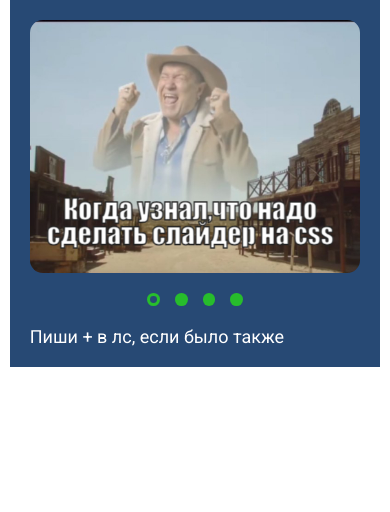
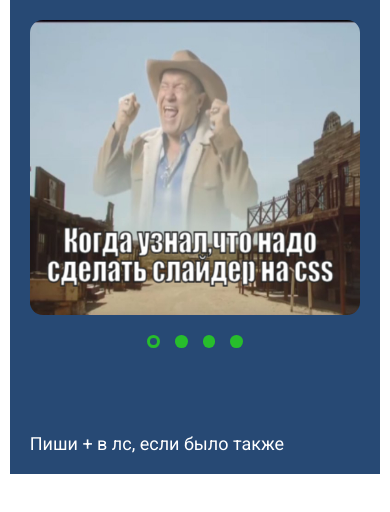
Before and after one commit to drakooosha/cssMemSlider, a plain HTML site: page cssMemSlider/index.html in a window 390 px wide. Drawn offline with Linux system fonts and the light colour scheme.

Commit message:
fix: remove px sizes, added vh (2021-10-17 17:59:59)

```diff
--- a/cssMemSlider/css/main.css
+++ b/cssMemSlider/css/main.css
@@ -29,7 +29,7 @@ body {
 }
 
 .container {
-    width: 63vw;
+    width: 61vw;
     padding: 20px;
     margin: 0 auto;
     background-color: #274974;
@@ -42,8 +42,7 @@ input {
 }
 
 .slider__slides {
-    height: 100%;
-    max-height: 600px;
+    height: 60vh;
     margin-bottom: 20px;
 }
 
@@ -168,10 +167,6 @@ input {
     .container {
         width: 80vw;
     }
-
-    .slider__slides {
-        max-height: 500px;
-    }
 }
 
 
@@ -180,8 +175,8 @@ input {
         width: 90vw;
     }
 
-    .slider__slides {
-        max-height: 360px;
+    .text__slides {
+        font-size: 22px;
     }
 }
 
@@ -190,13 +185,9 @@ input {
         width: 95vw;
     }
 
-    .slider__slides {
-        max-height: 300px;
-    }
-
     .slider__content {
         flex-direction: column-reverse;
-        height: unset;
+        height: 11vh;
     }
 
     .slider__text {
@@ -208,7 +199,7 @@ input {
     }
 
     .slider__nav {
-        margin-bottom: 20px;
+        margin-bottom: 10px;
     }
 
     .slider__item {
@@ -222,3 +213,13 @@ input {
     }
 
 }
+
+@media(max-width:440px) {
+    .slider__slides {
+        height: 35vh;
+    }
+
+    .slider__content {
+        height: 14vh;
+    }
+}
```
